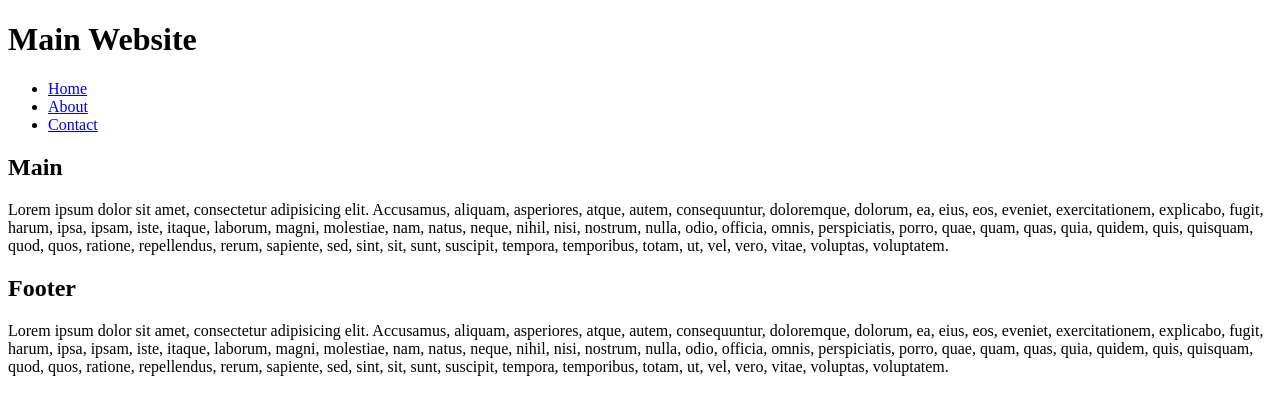
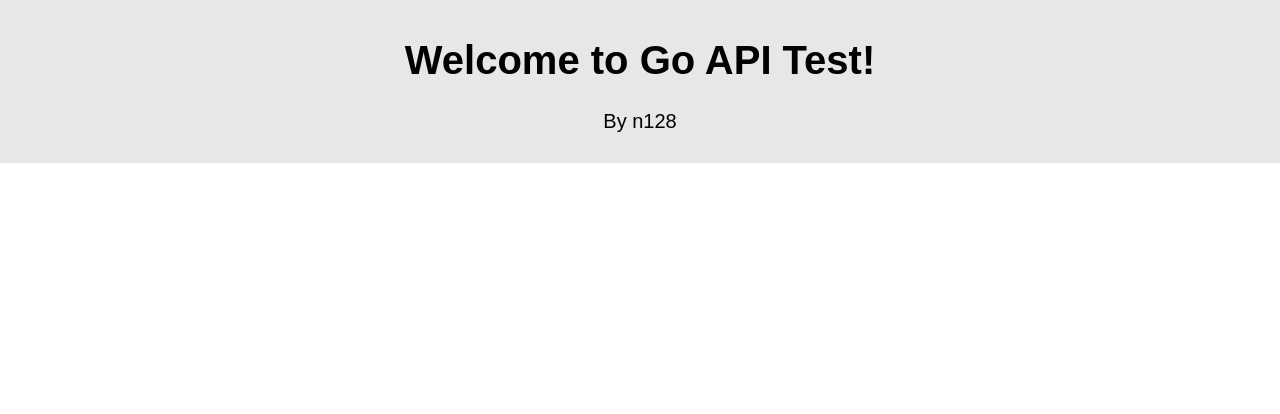
Before and after one commit to nicolito128/gin-apitest, a plain HTML site: page templates/index.html in a window 1280 px wide. Drawn offline with nearby package versions, Linux system fonts and the light colour scheme.

Commit message:
Update templates and add static/styles

```diff
--- /dev/null
+++ b/static/styles/main.css
@@ -0,0 +1,13 @@
+* {
+    font-family: Arial, Helvetica, sans-serif;
+    font-size: 20px;
+}
+
+header {
+    margin: 0 auto;
+    text-align: center;
+    padding: 0.5rem 0;
+    min-width: 100%;
+    max-width: 100vw;
+    background: rgba(221, 221, 221, 0.7)
+}
--- a/templates/index.html
+++ b/templates/index.html
@@ -4,40 +4,21 @@
     <meta charset="UTF-8">
     <meta http-equiv="X-UA-Compatible" content="IE=edge">
     <meta name="viewport" content="width=device-width, initial-scale=1.0">
-    <title>Main Website</title>
+    <title>Welcome! - Go Test</title>
+
+    <link rel="stylesheet" href="https://necolas.github.io/normalize.css/8.0.1/normalize.css">
+    <link rel="stylesheet" href="/static/styles/main.css">
 </head>
 <body>
 
-    <h1>Main Website</h1>
-
     <header>
-        <nav>
-            <ul>
-                <li>
-                    <a href="/">Home</a>
-                </li>
-                <li>
-                    <a href="/about">About</a>
-                </li>
-                <li>
-                    <a href="/contact">Contact</a>
-                </li>
-            </ul>
-        </nav>
+        <h1>Welcome to Go API Test!</h1>
+        <p>By n128</p>
     </header>
 
-    <h2>Main</h2>
-    <p>
-        Lorem ipsum dolor sit amet, consectetur adipisicing elit. Accusamus, aliquam, asperiores, atque, autem, consequuntur, doloremque, dolorum, ea, eius, eos, eveniet, exercitationem, explicabo, fugit, harum, ipsa, ipsam, iste, itaque, laborum, magni, molestiae, nam, natus, neque, nihil, nisi, nostrum, nulla, odio, officia, omnis, perspiciatis, porro, quae, quam, quas, quia, quidem, quis, quisquam, quod, quos, ratione, repellendus, rerum, sapiente, sed, sint, sit, sunt, suscipit, tempora, temporibus, totam, ut, vel, vero, vitae, voluptas, voluptatem.
-    </p>
+    <main role="main">
 
-    <footer>
-        <h2>Footer</h2>
+    </main>
 
-        <p>
-            Lorem ipsum dolor sit amet, consectetur adipisicing elit. Accusamus, aliquam, asperiores, atque, autem, consequuntur, doloremque, dolorum, ea, eius, eos, eveniet, exercitationem, explicabo, fugit, harum, ipsa, ipsam, iste, itaque, laborum, magni, molestiae, nam, natus, neque, nihil, nisi, nostrum, nulla, odio, officia, omnis, perspiciatis, porro, quae, quam, quas, quia, quidem, quis, quisquam, quod, quos, ratione, repellendus, rerum, sapiente, sed, sint, sit, sunt, suscipit, tempora, temporibus, totam, ut, vel, vero, vitae, voluptas, voluptatem.
-        </p>
-
-    </footer>
 </body>
 </html>
```
Also changed, not shown: templates/about.html (deleted, +0 -28 lines), templates/contact.html (deleted, +0 -28 lines), 1 other file.
